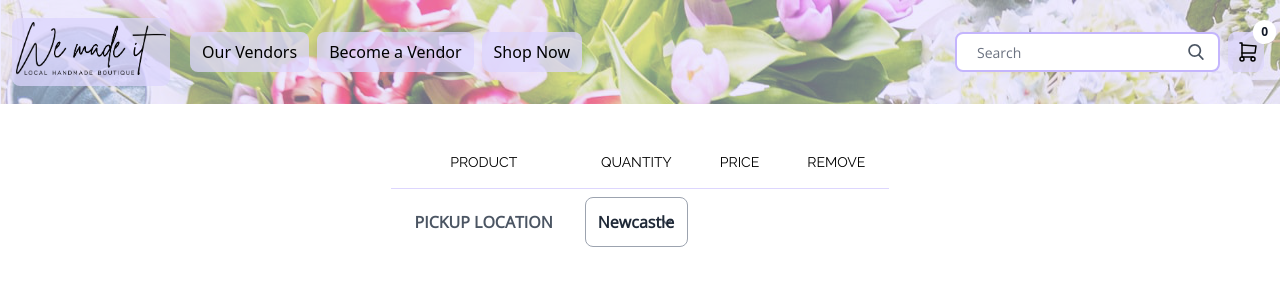
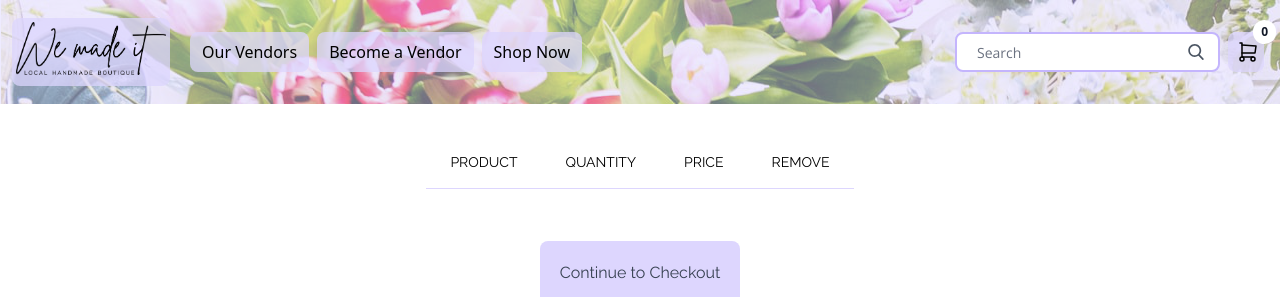
Before and after one commit to kellenwiltshire/we-made-it, a Next.js app: page /checkout/checkout in a window 1280 px wide. Shown: the top 297 px of the page. Built offline with nearby package versions, Linux system fonts and the light colour scheme.

Commit message:
Pickup Location Added to Checkout

```diff
--- a/components/Checkout/CartTables.js
+++ b/components/Checkout/CartTables.js
@@ -140,6 +140,7 @@ function CartTable({
 							</tr>
 						)
 					) : null}
+					{cartItems.length ? (
 						<tr className='text-center'>
 							<td className='font-body text-base text-gray-600 font-semibold uppercase px-4 sm:px-6 py-4'>
 								Pickup Location
@@ -156,6 +157,7 @@ function CartTable({
 								<option>Cobourg</option>
 							</select>
 						</tr>
+					) : null}
 				</tbody>
 			</table>
 		</div>
```
Lines whose indentation alone changed are shown as unchanged.
